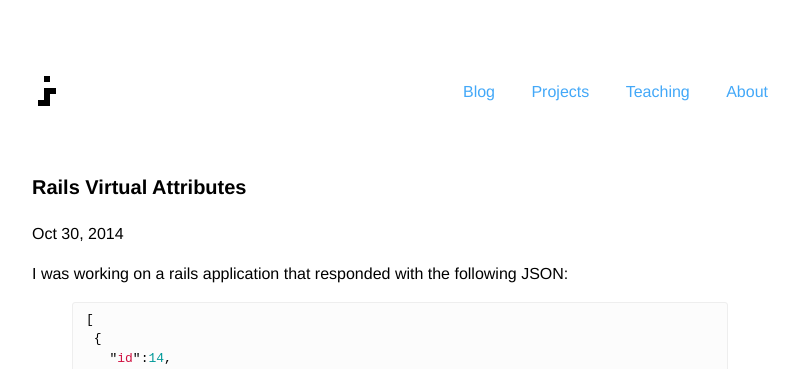
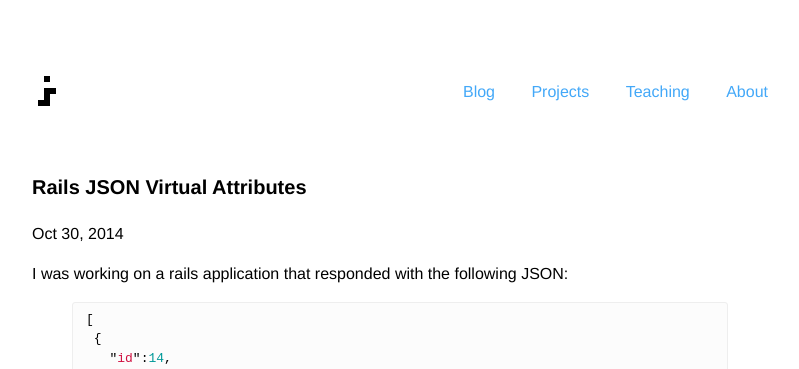
Before and after one commit to jshawl/jesse.sh, a Jekyll site: the page built from _posts/2014-10-30-rails-virtual-attributes.md, in a window 1280 px wide. Shown: the top 369 px of the page, without its empty margins (240-1039 px from the left). Built offline with Jekyll 4.4.1, drawn with Linux system fonts in a browser that asks for light colours; comment, search, counter and statistics services are not loaded.

Commit message:
add new title

```diff
--- a/_posts/2014-10-30-rails-virtual-attributes.md
+++ b/_posts/2014-10-30-rails-virtual-attributes.md
@@ -1,5 +1,6 @@
 ---
 layout: post
+title: "Rails JSON Virtual Attributes"
 ---
 
 I was working on a rails application that responded with the following JSON:
```
